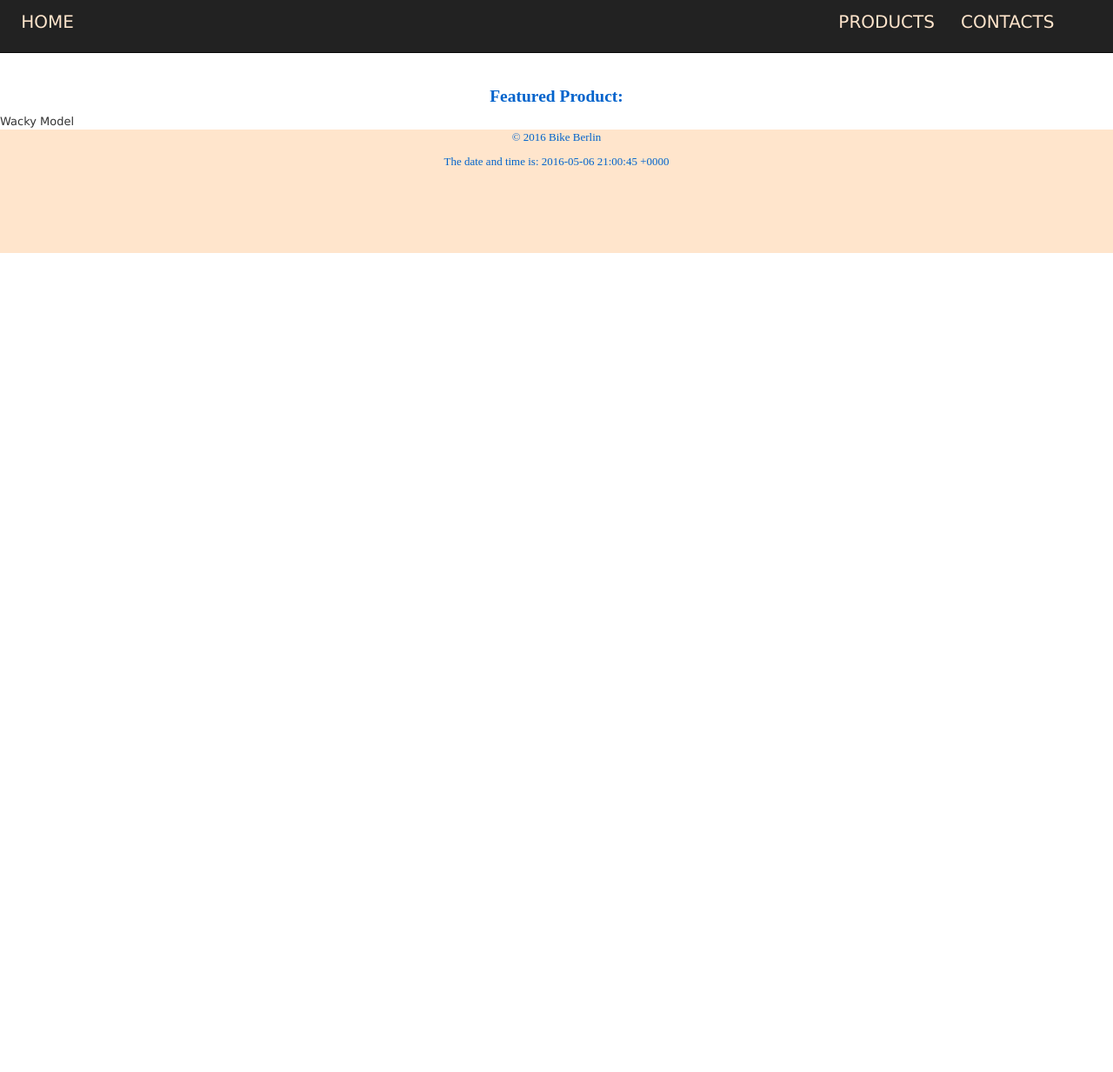
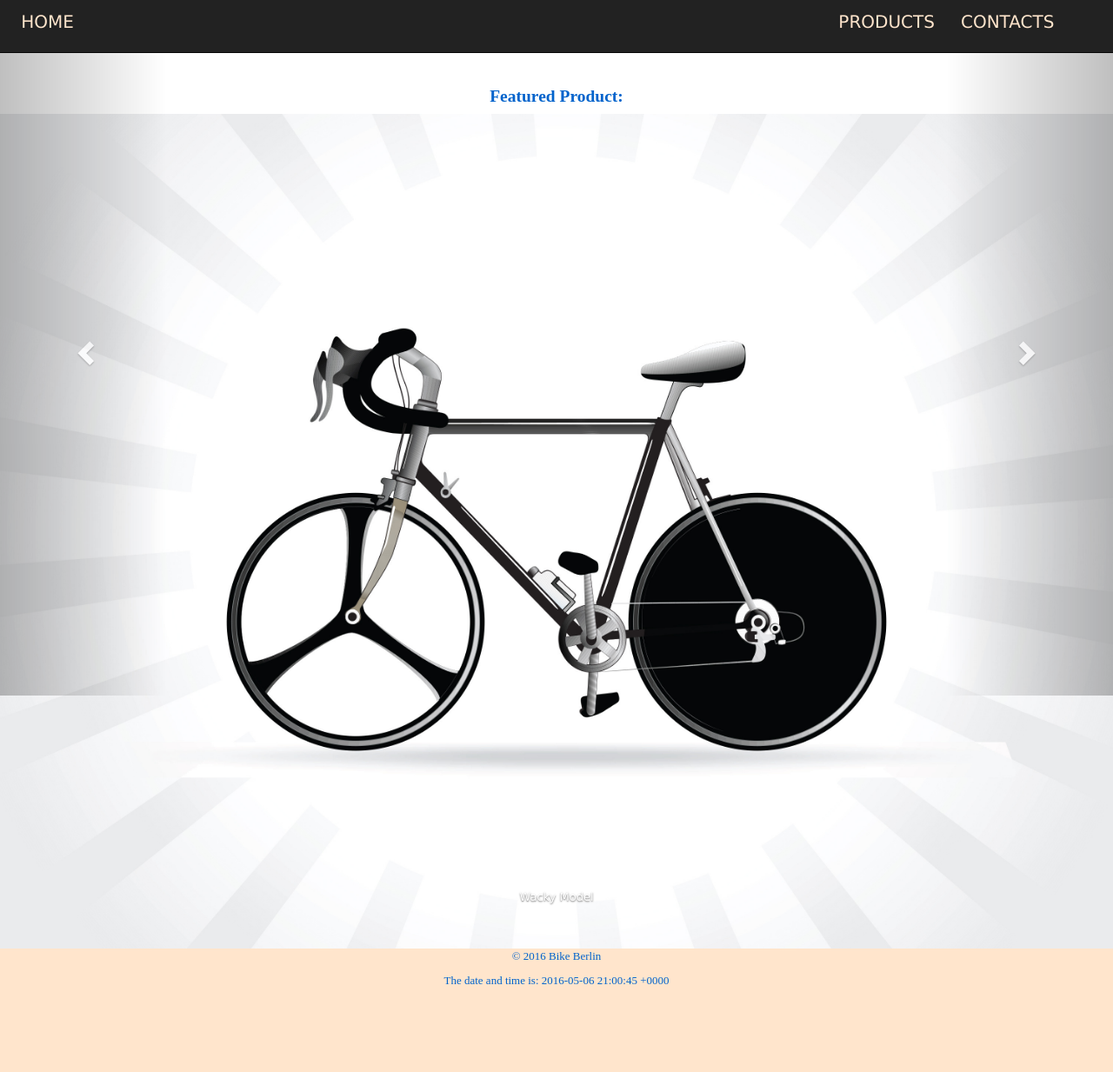
Before and after one commit to leannehardesty/FirstRailsApp, a Rails app: page / in a window 1280 px wide. Shown: the whole page at 87% size. Before the commit the page ends 291 px from the top, so only its background shows below. Run offline with Rails 7, Linux system fonts and the light colour scheme; data comes from the database, SQL or seed files in the repository; style sheets or scripts are compiled from the project's sources; some libraries are stand-ins or nearby versions.

Commit message:
views lesson: created partials, carousel. May8

```diff
--- a/app/assets/stylesheets/static_pages.scss
+++ b/app/assets/stylesheets/static_pages.scss
@@ -71,6 +71,7 @@ p  {
     width: 300px;
     height: 450px;
     margin-top: 40px;
+    margin-left:  40px;
 
 }
 
--- a/app/controllers/static_pages_controller.rb
+++ b/app/controllers/static_pages_controller.rb
@@ -2,7 +2,8 @@ class StaticPagesController < ApplicationController
 
 
    def landing_page
-      @featured_product = Product.first
+     # @products = Product.limit(3)
+      @products = Product.all
    end
 
 
--- a/app/views/static_pages/landing_page.html.erb
+++ b/app/views/static_pages/landing_page.html.erb
@@ -2,5 +2,43 @@
 
 <div class="landing_page">
    <h2>Featured Product:</h2>
-   <%= @featured_product.name %>
+
 </div>
+
+
+<div id="carousel-example-generic" class="carousel slide" data-ride="carousel">
+  <!-- Indicators -->
+  <ol class="carousel-indicators">
+    <li data-target="#carousel-example-generic" data-slide-to="0" class="active"></li>
+    <li data-target="#carousel-example-generic" data-slide-to="1"></li>
+    <li data-target="#carousel-example-generic" data-slide-to="2"></li>
+  </ol>
+
+
+
+
+  <!-- Wrapper for slides -->
+  <div class="carousel-inner" role="listbox">
+    <% @products.each do |product| %>
+    <div class="item<%= " active" if product == @products.first %>">
+      <%= image_tag(product.image_url) %>
+      <div class="carousel-caption">
+        <%= product.name %>
+      </div>
+    </div>
+
+    <% end %>
+    </div>
+
+  </div>
+
+  <!-- Controls -->
+  <a class="left carousel-control" href="#carousel-example-generic" role="button" data-slide="prev">
+    <span class="glyphicon glyphicon-chevron-left" aria-hidden="true"></span>
+    <span class="sr-only">Previous</span>
+  </a>
+  <a class="right carousel-control" href="#carousel-example-generic" role="button" data-slide="next">
+    <span class="glyphicon glyphicon-chevron-right" aria-hidden="true"></span>
+    <span class="sr-only">Next</span>
+  </a>
+</div>
```
Also changed, not shown: app/views/products/_product.html.erb (added, +19 -0 lines), app/views/products/index.html.erb (+6 -13 lines), app/views/products/show.html.erb (+9 -8 lines), 5 other files.
